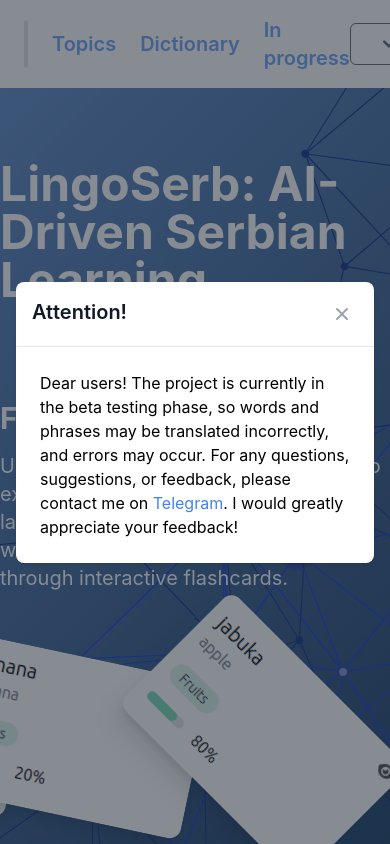
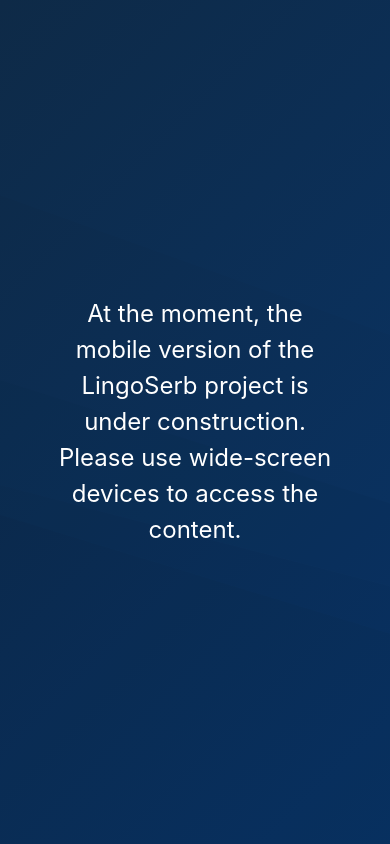
Before and after one commit to alagakin/lingoserb-frontend, a Vue app: page / in a window 390 px wide. Shown: the top 844 px of the page. Built offline with nearby package versions, Linux system fonts and the light colour scheme; what @splidejs/vue-splide, vue-chartkick would draw is missing.

Commit message:
hidden mobile version

```diff
--- a/src/App.vue
+++ b/src/App.vue
@@ -8,6 +8,7 @@
     </div>
     <Footer />
     <BetaWarningModal :key="language" />
+    <NoMobile />
   </div>
 </template>
 
@@ -17,6 +18,7 @@ import Header from './components/Header.vue';
 import HomeView from './views/HomeView.vue';
 import { apiRequest } from './api.js';
 import { mapGetters } from 'vuex';
+import NoMobile from './components/NoMobile.vue'
 import Footer from './components/Footer.vue';
 import bg from '@/assets/bg.svg'
 
@@ -26,7 +28,8 @@ export default {
     Header,
     HomeView,
     Footer,
-    BetaWarningModal
+    BetaWarningModal,
+    NoMobile
 },
   methods: {
     async setProgress() {
--- /dev/null
+++ b/src/components/NoMobile.vue
@@ -0,0 +1,68 @@
+<template>
+    <div>
+        <div v-if="showOverlay" class="min-h-screen overlay" :style="{ backgroundImage: 'url(' + bg + ')' }">
+            <div class="overlay-content">
+                <p class="text-bold p-12" v-html="$t('noMobile')"></p>
+            </div>
+        </div>
+        <div class="content">
+            <!-- Your regular content here -->
+        </div>
+    </div>
+</template>
+
+<style>
+.overlay {
+    position: fixed;
+    top: 0;
+    left: 0;
+    width: 100%;
+    height: 100%;
+    background-size: cover;
+  background-repeat: no-repeat;
+  background-attachment: fixed;
+    z-index: 9999;
+    display: flex;
+    align-items: center;
+    justify-content: center;
+}
+
+.overlay-content {
+    text-align: center;
+    color: white;
+    font-size: 24px;
+}
+
+</style>
+
+<script>
+import bg from '@/assets/bg_no_mobile.svg'
+export default {
+    name: "NoMobile",
+    data() {
+        return {
+            showOverlay: false,
+            bg: bg
+        };
+    },
+    mounted() {
+        window.addEventListener('resize', this.handleResize);
+        this.handleSize();
+    },
+    beforeUnmount() {
+        window.removeEventListener('resize', this.handleResize);
+    },
+    methods: {
+        handleResize() {
+            this.handleSize();
+        },
+        handleSize() {
+            if (screen.width < 1030 || window.innerWidth < 1030) {
+                this.showOverlay = true;
+            } else {
+                this.showOverlay = false;
+            }
+        }
+    }
+};
+</script>
--- a/src/locales/en.json
+++ b/src/locales/en.json
@@ -129,5 +129,6 @@
     "betaWarning": {
         "title": "Attention!",
         "text": "<p>Dear users! The project is currently in the beta testing phase, so words and phrases may be translated incorrectly, and errors may occur. For any questions, suggestions, or feedback, please contact me on <a href=\"https://t.me/alagakin\" target=\"_blank\" class=\"text-blue-500 hover:text-blue-700\">Telegram</a>. I would greatly appreciate your feedback!</p>"
-    }
+    },
+    "noMobile": "At the moment, the mobile version of the LingoSerb project is under construction. Please use wide-screen devices to access the content."
 }
--- a/src/locales/ru.json
+++ b/src/locales/ru.json
@@ -129,5 +129,6 @@
     "betaWarning": {
         "title": "Внимание!",
         "text": "<p>Уважаемые пользователи! Проект находится на стадии beta тестирования, слова и фразы могут быть переведены некорректно, а также возможно возникновение ошибок. По всем вопросам, пожеланиям, предложениям пишите в <a href=\"https://t.me/alagakin\" target=\"_blank\" class=\"text-blue-500 hover:text-blue-700\">Телеграм</a>. Буду очень признателен за обратную связь!</p>"
-    }
+    },
+    "noMobile": "На данный момент мобильная версия проекта LingoSerb находится в разработке, пожалуйста, используйте широкоэкранные устройства для доступа к контенту."
 }
```
Also changed, not shown: src/assets/bg_no_mobile.svg (added).
